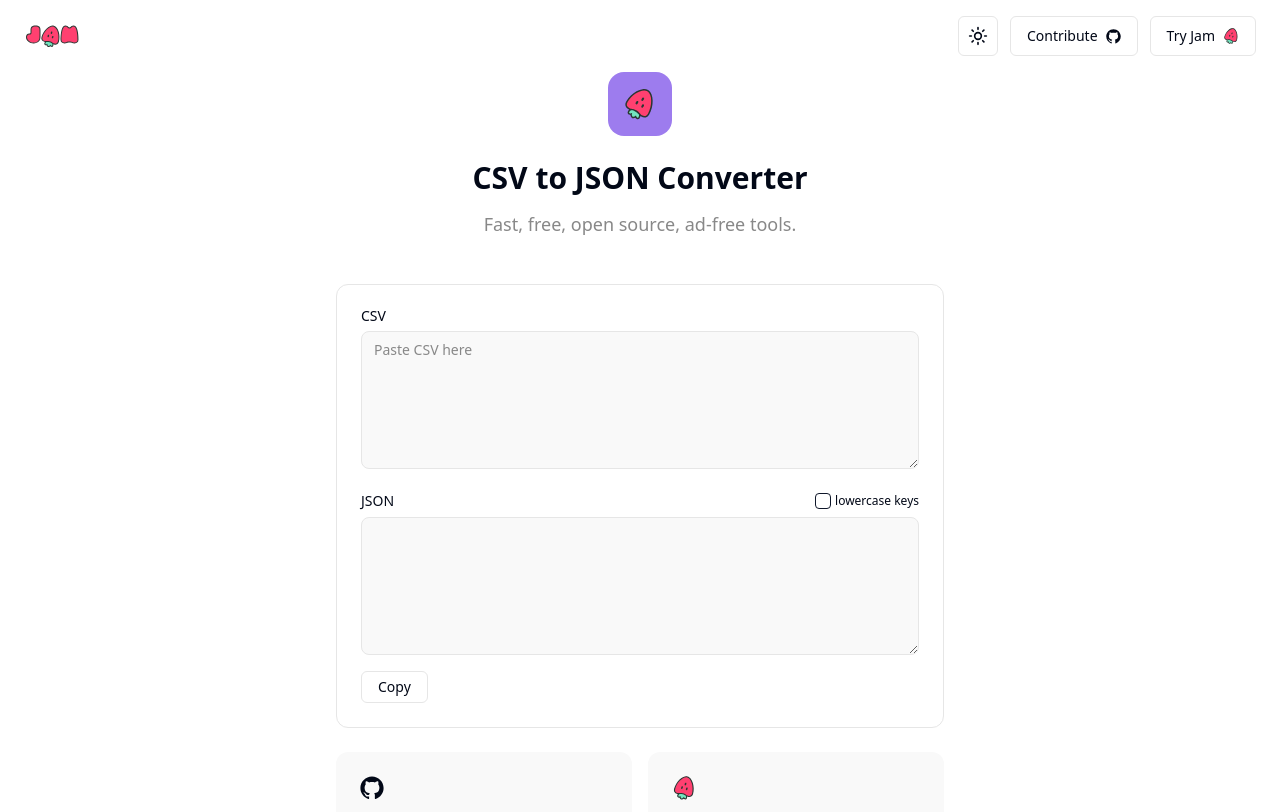
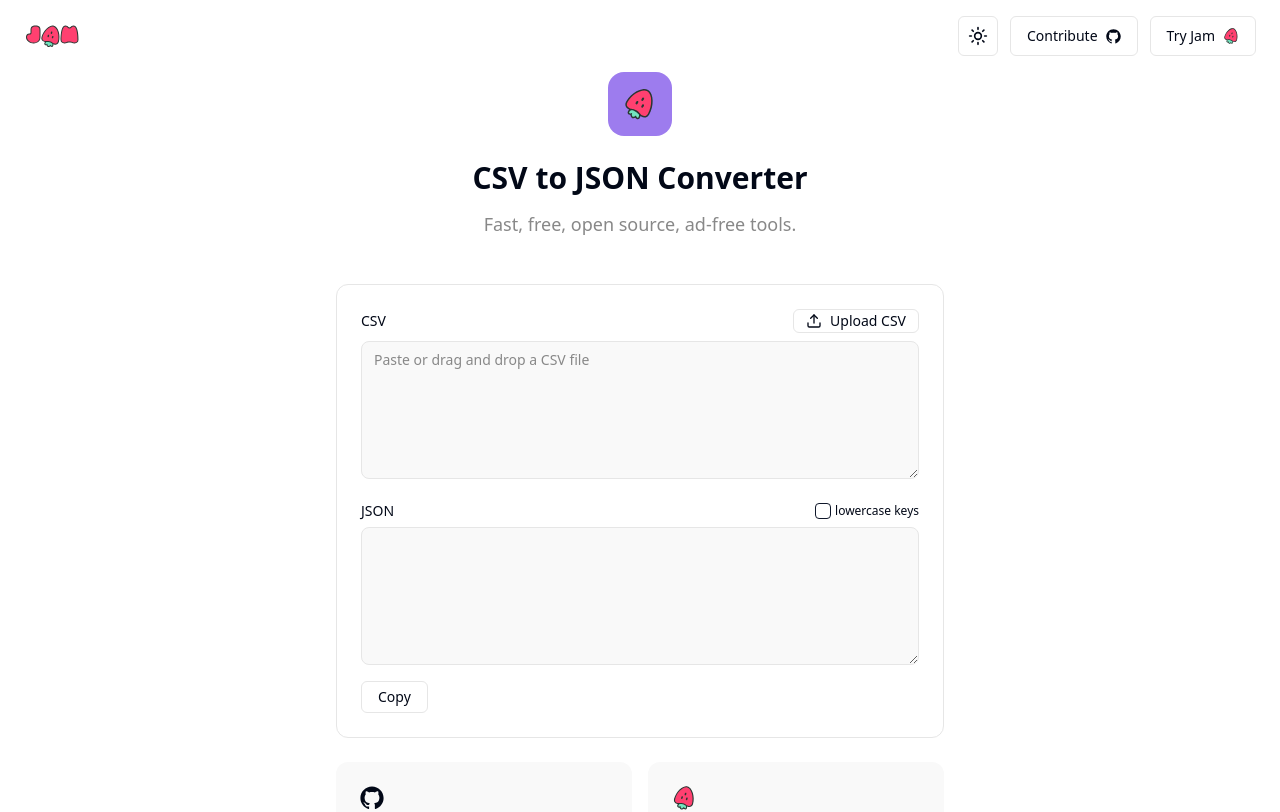
Before and after one commit to jamdotdev/jam-dev-utilities, a Next.js app: page /utilities/csv-to-json in a window 1280 px wide. Shown: the top 812 px of the page. Built offline with nearby package versions, Linux system fonts and the light colour scheme.

Commit message:
feat: allow CSV file upload

```diff
--- a/pages/utilities/csv-to-json.tsx
+++ b/pages/utilities/csv-to-json.tsx
@@ -1,4 +1,4 @@
-import { useCallback, useState } from "react";
+import { useCallback, useState, useRef } from "react";
 import { Textarea } from "@/components/ds/TextareaComponent";
 import PageHeader from "@/components/PageHeader";
 import { Card } from "@/components/ds/CardComponent";
@@ -12,12 +12,16 @@ import CallToActionGrid from "@/components/CallToActionGrid";
 import CsvToJsonSEO from "@/components/seo/CsvToJsonSEO";
 import Meta from "@/components/Meta";
 import { convertCSVtoJSON } from "@/components/utils/csv-to-json.utils";
+import { cn } from "@/lib/utils";
+import { UploadIcon } from "lucide-react";
 
 export default function CSVtoJSON() {
   const [input, setInput] = useState("");
   const [output, setOutput] = useState("");
   const { buttonText, handleCopy } = useCopyToClipboard();
   const [lowercase, setLowercase] = useState(false);
+  const [isDragging, setIsDragging] = useState(false);
+  const fileInputRef = useRef<HTMLInputElement>(null);
 
   const handleChange = useCallback(
     (event: React.ChangeEvent<HTMLTextAreaElement>) => {
@@ -59,11 +63,82 @@ export default function CSVtoJSON() {
     });
   }, [input]);
 
+  const processFile = useCallback(
+    (file: File) => {
+      if (!file.type.startsWith("text/") && !file.name.endsWith(".csv")) {
+        setOutput("Please upload a CSV file");
+        return;
+      }
+
+      const reader = new FileReader();
+      reader.onload = (e) => {
+        const content = e.target?.result as string;
+        setInput(content);
+
+        try {
+          const json = convertCSVtoJSON(content, lowercase);
+          setOutput(json);
+        } catch (errorMessage: unknown) {
+          setOutput(errorMessage as string);
+        }
+      };
+      reader.readAsText(file);
+    },
+    [lowercase]
+  );
+
+  const handleDragOver = useCallback((e: React.DragEvent<HTMLDivElement>) => {
+    e.preventDefault();
+    setIsDragging(true);
+  }, []);
+
+  const handleDragLeave = useCallback((e: React.DragEvent<HTMLDivElement>) => {
+    e.preventDefault();
+    setIsDragging(false);
+  }, []);
+
+  const handlePaste = useCallback(
+    (e: React.ClipboardEvent<HTMLTextAreaElement>) => {
+      const file = e.clipboardData.files?.[0];
+      if (file) {
+        processFile(file);
+      }
+    },
+    [processFile]
+  );
+
+  const handleDrop = useCallback(
+    (e: React.DragEvent<HTMLDivElement>) => {
+      e.preventDefault();
+      setIsDragging(false);
+
+      const file = e.dataTransfer.files?.[0];
+      if (file) {
+        processFile(file);
+      }
+    },
+    [processFile]
+  );
+
+  const handleFileInputChange = useCallback(
+    (e: React.ChangeEvent<HTMLInputElement>) => {
+      const file = e.target.files?.[0];
+      if (file) {
+        processFile(file);
+      }
+    },
+    [processFile]
+  );
+
+  const triggerFileInput = useCallback(() => {
+    fileInputRef.current?.click();
+  }, []);
+
   return (
     <main>
       <Meta
         title="CSV to JSON Converter | Free, Open Source & Ad-free"
-        description="Convert CSV files to JSON format quickly and easily with Jam's free online CSV to JSON converter. Just paste your CSV file and get the JSON result. That's it."
+        description="Convert CSV files to JSON format quickly and easily with Jam's free online CSV to JSON converter. Upload your CSV file or paste its content and get the JSON result. That's it."
       />
       <Header />
       <CMDK />
@@ -78,14 +153,53 @@ export default function CSVtoJSON() {
       <section className="container max-w-2xl mb-6">
         <Card className="flex flex-col p-6 hover:shadow-none shadow-none rounded-xl">
           <div>
-            <Label>CSV</Label>
-            <Textarea
-              rows={6}
-              placeholder="Paste CSV here"
-              onChange={handleChange}
-              className="mb-6"
-              value={input}
-            />
+            <div className="flex justify-between items-center mb-2">
+              <Label className="mb-0">CSV</Label>
+              <Button
+                variant="outline"
+                onClick={triggerFileInput}
+                type="button"
+                size="sm"
+                className="gap-2"
+              >
+                <UploadIcon className="w-[16px]" /> Upload CSV
+              </Button>
+              <input
+                ref={fileInputRef}
+                type="file"
+                accept=".csv"
+                onChange={handleFileInputChange}
+                className="hidden"
+              />
+            </div>
+
+            <div
+              className="relative"
+              onDragOver={handleDragOver}
+              onDragLeave={handleDragLeave}
+              onDrop={handleDrop}
+            >
+              <Textarea
+                rows={6}
+                placeholder="Paste or drag and drop a CSV file"
+                onInput={handleChange}
+                onPaste={handlePaste}
+                className={cn("mb-6", {
+                  "border-dashed": isDragging,
+                  "bg-white": isDragging,
+                  "border-gray-300": isDragging,
+                })}
+                value={input}
+              />
+
+              {isDragging && (
+                <div className="absolute inset-0 flex items-center justify-center pointer-events-none">
+                  <p className="text-sm bg-white p-2 rounded-md shadow">
+                    Drop it like it's hot 🔥
+                  </p>
+                </div>
+              )}
+            </div>
 
             <div className="flex justify-between items-center mb-2">
               <Label className="mb-0">JSON</Label>
```
